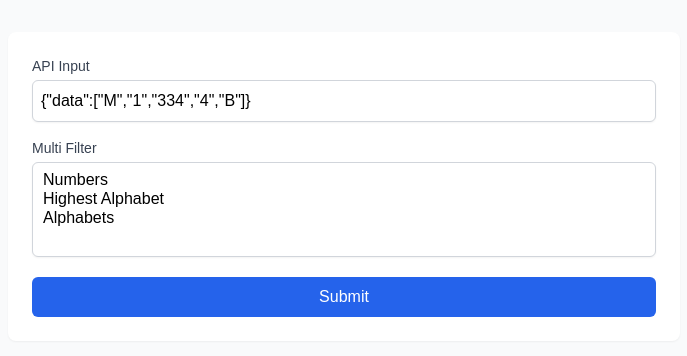
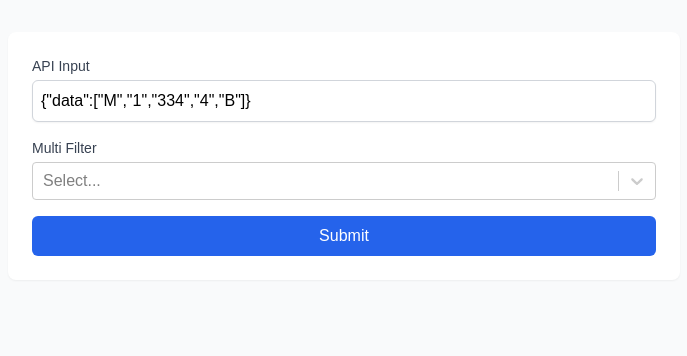
Before and after one commit to PradeepSahhu/Bajaj, a Next.js app in the folder client/: page / in a window 1280 px wide. Shown: the top 356 px of the page, without its empty margins (296-983 px from the left). Built offline with nearby package versions, Linux system fonts and the light colour scheme.

Commit message:
completed

```diff
--- a/client/app/page.js
+++ b/client/app/page.js
@@ -1,6 +1,7 @@
 "use client";
 import { useState, useEffect } from "react";
 import Head from "next/head";
+import Select from "react-select";
 
 export default function BFHLPage() {
   const [mounted, setMounted] = useState(false);
@@ -56,7 +57,7 @@ export default function BFHLPage() {
       const data = await response.json();
       setResponse(data);
       // Set default selection after successful response
-      setSelectedOptions(["numbers"]);
+      setSelectedOptions([filterOptions[0]]);
     } catch (err) {
       setError("Error processing request");
     } finally {
@@ -64,12 +65,8 @@ export default function BFHLPage() {
     }
   };
 
-  const handleOptionChange = (e) => {
-    const options = Array.from(
-      e.target.selectedOptions,
-      (option) => option.value
-    );
-    setSelectedOptions(options);
+  const handleOptionChange = (selected) => {
+    setSelectedOptions(selected);
   };
 
   const getFilteredResponse = () => {
@@ -77,13 +74,15 @@ export default function BFHLPage() {
 
     let filteredResponse = [];
 
-    if (selectedOptions.includes("numbers")) {
+    const selectedValues = selectedOptions.map((option) => option.value);
+
+    if (selectedValues.includes("numbers")) {
       filteredResponse.push(`Numbers: ${response.numbers.join(",")}`);
     }
-    if (selectedOptions.includes("highest")) {
+    if (selectedValues.includes("highest")) {
       filteredResponse.push(`Highest Alphabet: ${response.highest_alphabet}`);
     }
-    if (selectedOptions.includes("alphabets")) {
+    if (selectedValues.includes("alphabets")) {
       filteredResponse.push(`Alphabets: ${response.alphabets.join(",")}`);
     }
 
@@ -121,18 +120,13 @@ export default function BFHLPage() {
                 <label className="block text-sm font-medium text-gray-700 mb-1">
                   Multi Filter
                 </label>
-                <select
-                  multiple
-                  className="w-full p-2 border border-gray-300 rounded-md shadow-sm focus:ring-blue-500 focus:border-blue-500"
+                <Select
+                  isMulti
+                  options={filterOptions}
                   value={selectedOptions}
                   onChange={handleOptionChange}
-                >
-                  {filterOptions.map((option) => (
-                    <option key={option.value} value={option.value}>
-                      {option.label}
-                    </option>
-                  ))}
-                </select>
+                  className="w-full"
+                />
               </div>
 
               <button
```
Also changed, not shown: client/package.json (+5 -4 lines), 1 other file (tests, documents, lock files or other folders).
